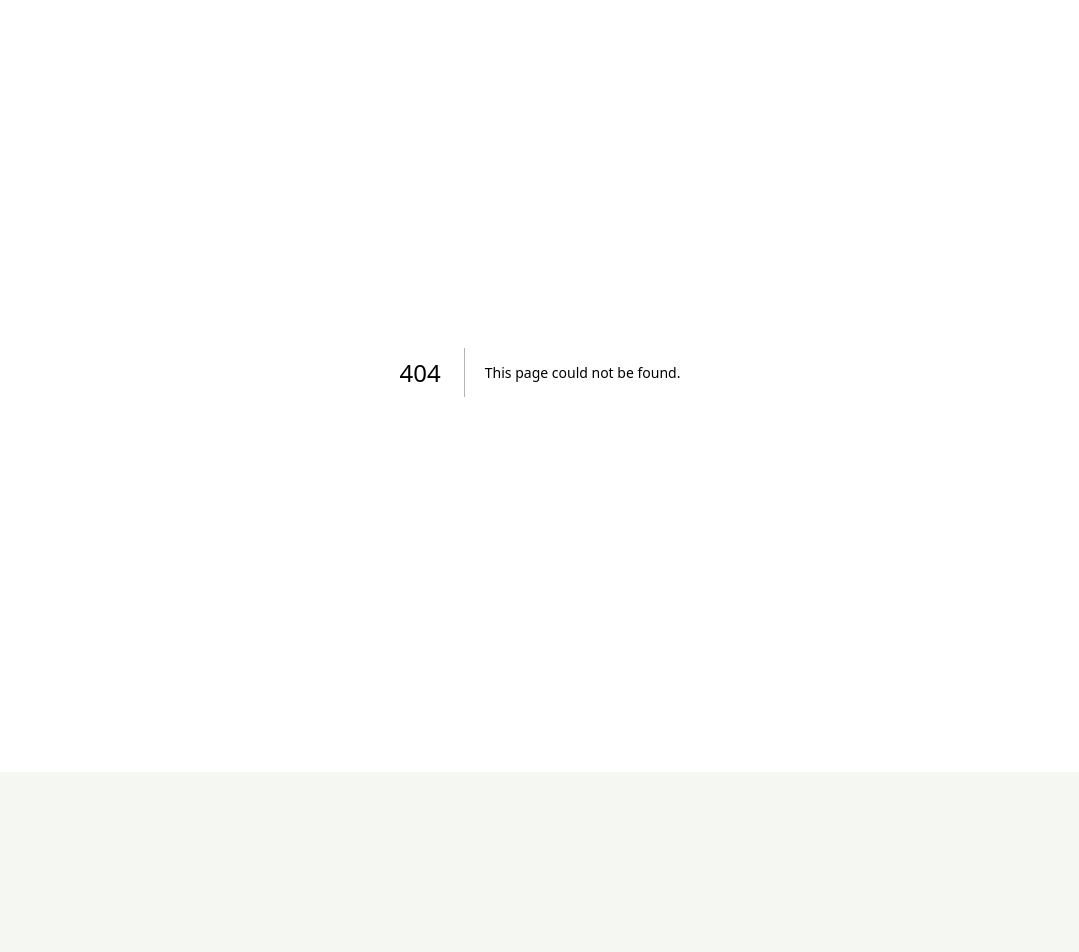
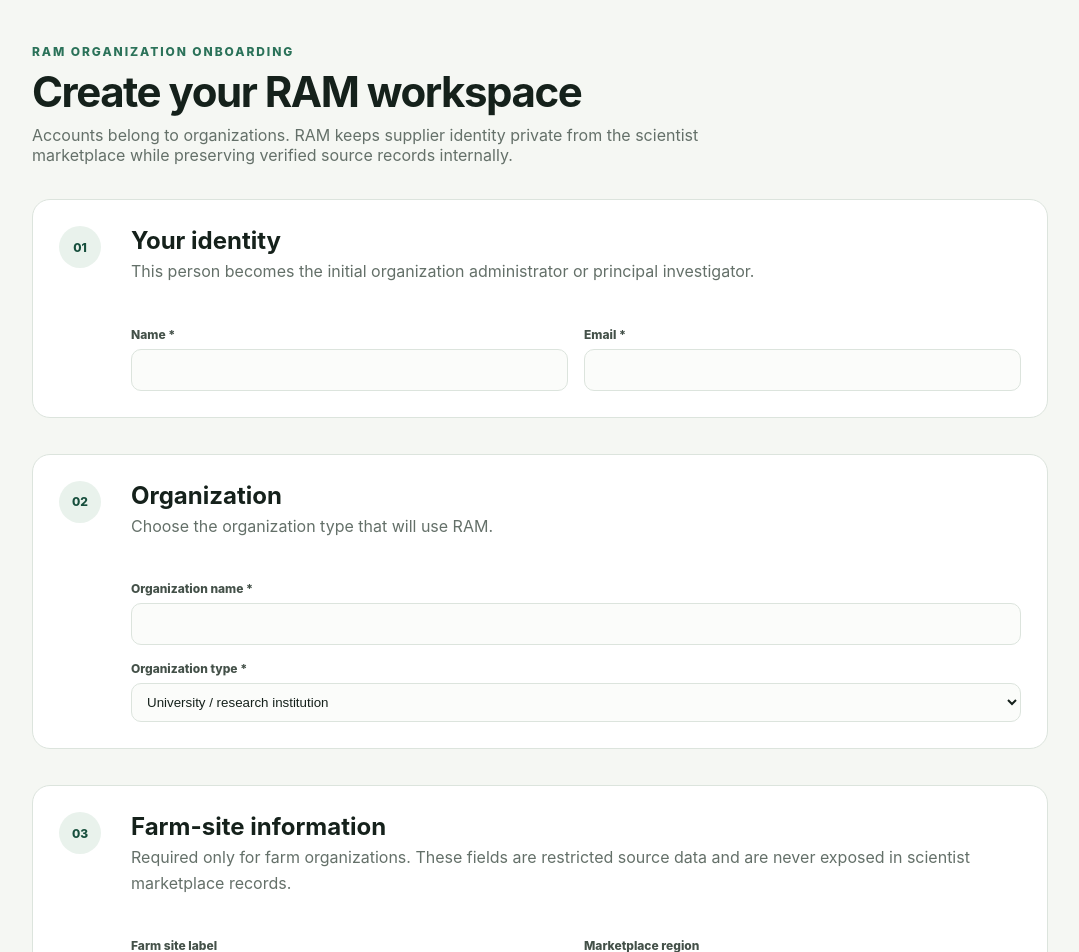
Before and after one commit to neophilism/RAM-Marketplace, a Next.js app: page /onboarding in a window 1280 px wide. Before the commit this address had no page. Shown: the part 100-1052 px from the top of the page, without its empty margins (100-1179 px from the left). Before the commit the page ends 872 px from the top, so only its background shows below. Built offline with nearby package versions, Linux system fonts and the light colour scheme.

Commit message:
ui: add organization onboarding flow

```diff
--- /dev/null
+++ b/app/onboarding/page.tsx
@@ -0,0 +1,74 @@
+export default function OnboardingPage() {
+  return (
+    <section className="page narrow">
+      <div className="pageHeader">
+        <div>
+          <div className="eyebrow">RAM organization onboarding</div>
+          <h1>Create your RAM workspace</h1>
+          <p>
+            Accounts belong to organizations. RAM keeps supplier identity private from the
+            scientist marketplace while preserving verified source records internally.
+          </p>
+        </div>
+      </div>
+
+      <form className="formStack" action="/api/onboarding" method="post">
+        <section className="panel formSection">
+          <div className="sectionNumber">01</div>
+          <div>
+            <h2>Your identity</h2>
+            <p>This person becomes the initial organization administrator or principal investigator.</p>
+          </div>
+          <div className="formGrid">
+            <label><span>Name *</span><input name="name" required autoComplete="name" /></label>
+            <label><span>Email *</span><input name="email" type="email" required autoComplete="email" /></label>
+          </div>
+        </section>
+
+        <section className="panel formSection">
+          <div className="sectionNumber">02</div>
+          <div>
+            <h2>Organization</h2>
+            <p>Choose the organization type that will use RAM.</p>
+          </div>
+          <div className="formGrid">
+            <label className="span2"><span>Organization name *</span><input name="organizationName" required /></label>
+            <label className="span2">
+              <span>Organization type *</span>
+              <select name="organizationType" required defaultValue="RESEARCH_INSTITUTION">
+                <option value="FARM">Farm / livestock operation</option>
+                <option value="RESEARCH_INSTITUTION">University / research institution</option>
+                <option value="BIOTECH">Biotechnology company</option>
+                <option value="PHARMA">Pharmaceutical company</option>
+                <option value="CRO">Contract research organization</option>
+                <option value="VETERINARY">Veterinary organization</option>
+                <option value="LOGISTICS">Animal transport / logistics</option>
+              </select>
+            </label>
+          </div>
+        </section>
+
+        <section className="panel formSection">
+          <div className="sectionNumber">03</div>
+          <div>
+            <h2>Farm-site information</h2>
+            <p>
+              Required only for farm organizations. These fields are restricted source data and
+              are never exposed in scientist marketplace records.
+            </p>
+          </div>
+          <div className="formGrid">
+            <label><span>Farm site label</span><input name="farmSiteLabel" placeholder="e.g. Main finishing site" /></label>
+            <label><span>Marketplace region</span><input name="regionLabel" placeholder="e.g. Midwest U.S." /></label>
+            <label className="span2"><span>Exact address</span><input name="exactAddress" autoComplete="street-address" /></label>
+          </div>
+        </section>
+
+        <div className="formActions">
+          <a className="secondaryButton" href="/signin">Back</a>
+          <button className="primaryButton" type="submit">Create workspace</button>
+        </div>
+      </form>
+    </section>
+  );
+}
```
